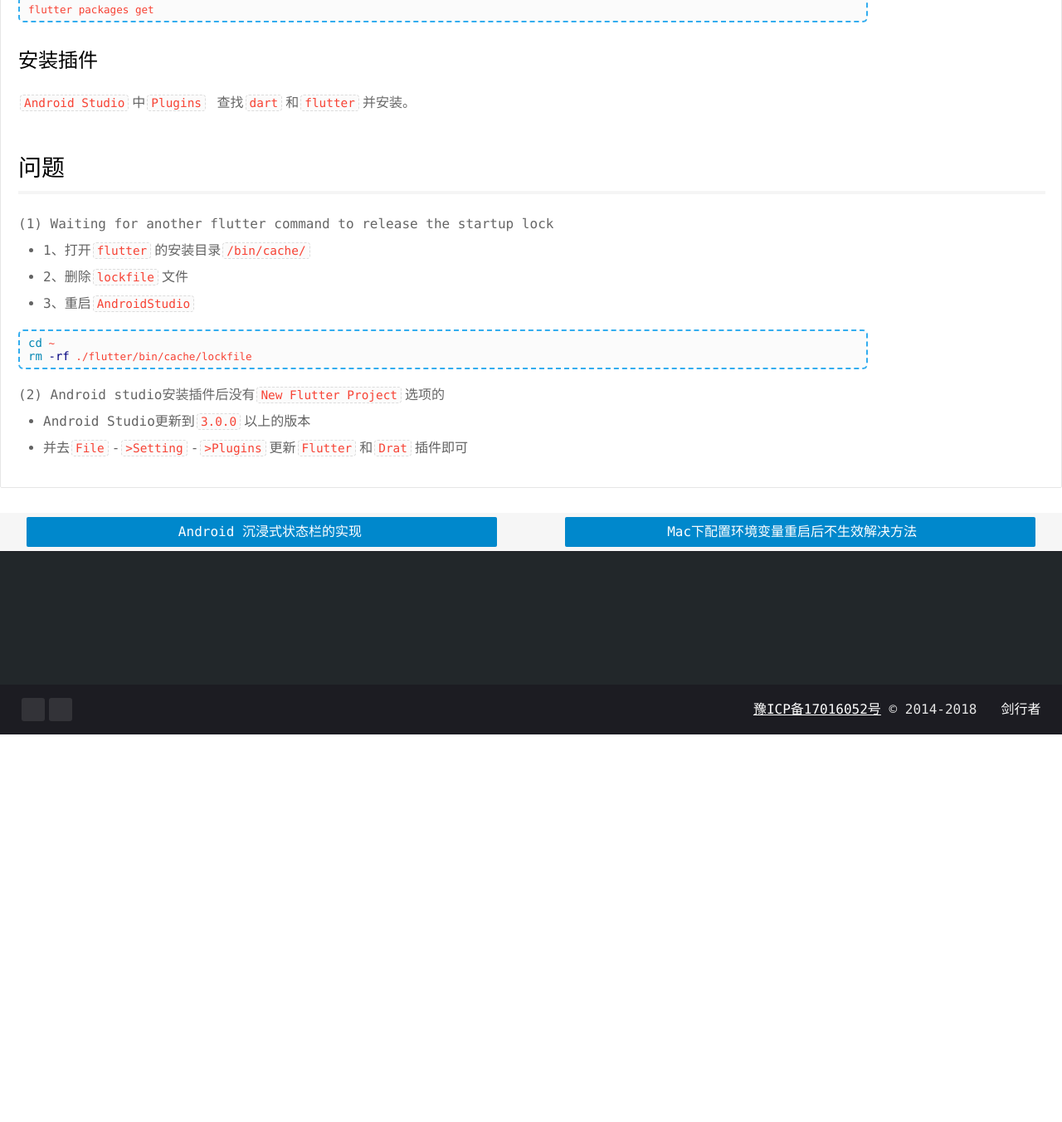
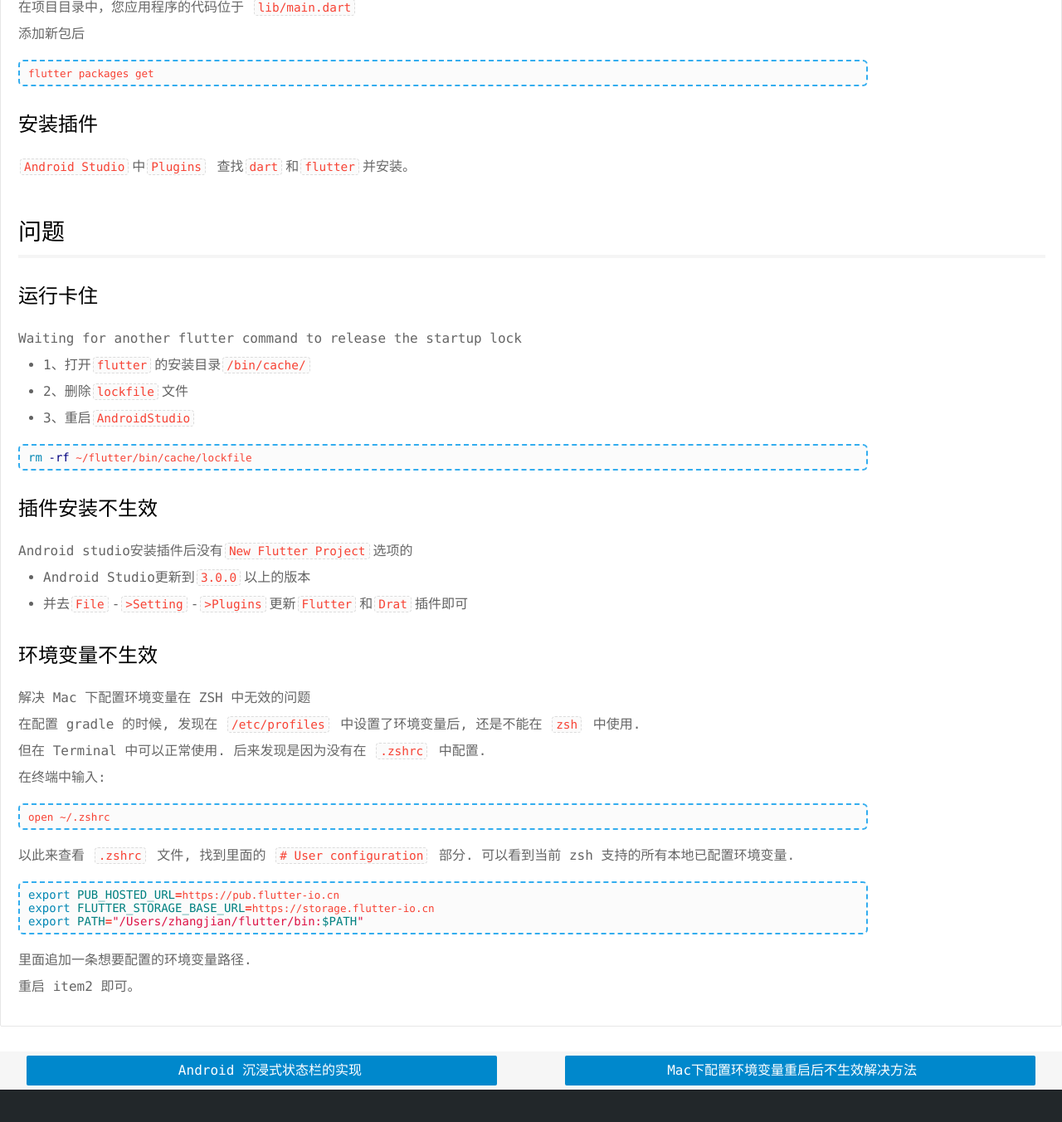
Before and after one commit to psvmc/myblog_jekyll, a Jekyll site: the page built from _posts/2018-08-02-flutter-android-begin.md, in a window 1280 px wide and 1400 px high, scrolled down 2773 px. Shown: the top 1352 px of the window at 83% size. Built offline with Jekyll 4.4.1, drawn with Linux system fonts in a browser that asks for light colours; comment, search, counter and statistics services are not loaded; before the commit the page ends 3658 px from its top, so only the background shows below that.

Commit message:
文章更新

````diff
--- a/_posts/2018-08-02-flutter-android-begin.md
+++ b/_posts/2018-08-02-flutter-android-begin.md
@@ -155,20 +155,51 @@
 
 ## 问题
 
-(1) Waiting for another flutter command to release the startup lock
+### 运行卡住
+
+Waiting for another flutter command to release the startup lock
 
 + 1、打开`flutter`的安装目录`/bin/cache/`
 + 2、删除`lockfile`文件
 + 3、重启`AndroidStudio`
 
 ```bash
-cd ~
-rm -rf ./flutter/bin/cache/lockfile
+rm -rf ~/flutter/bin/cache/lockfile
 ```
 
 
 
-(2) Android studio安装插件后没有`New Flutter Project`选项的
+### 插件安装不生效
+
+Android studio安装插件后没有`New Flutter Project`选项的
 
 + Android Studio更新到`3.0.0`以上的版本
 + 并去`File`-`>Setting`-`>Plugins`更新`Flutter`和`Drat`插件即可
+
+
+
+### 环境变量不生效
+
+解决 Mac 下配置环境变量在 ZSH 中无效的问题
+
+在配置 gradle 的时候, 发现在 `/etc/profiles` 中设置了环境变量后, 还是不能在 `zsh` 中使用.
+
+但在 Terminal 中可以正常使用. 后来发现是因为没有在 `.zshrc` 中配置.
+
+在终端中输入:
+
+```bash
+open ~/.zshrc
+```
+
+以此来查看 `.zshrc` 文件, 找到里面的 `# User configuration` 部分. 可以看到当前 zsh 支持的所有本地已配置环境变量.
+
+```bash
+export PUB_HOSTED_URL=https://pub.flutter-io.cn
+export FLUTTER_STORAGE_BASE_URL=https://storage.flutter-io.cn
+export PATH="/Users/zhangjian/flutter/bin:$PATH"
+```
+
+里面追加一条想要配置的环境变量路径.
+
+重启 item2 即可。
````
